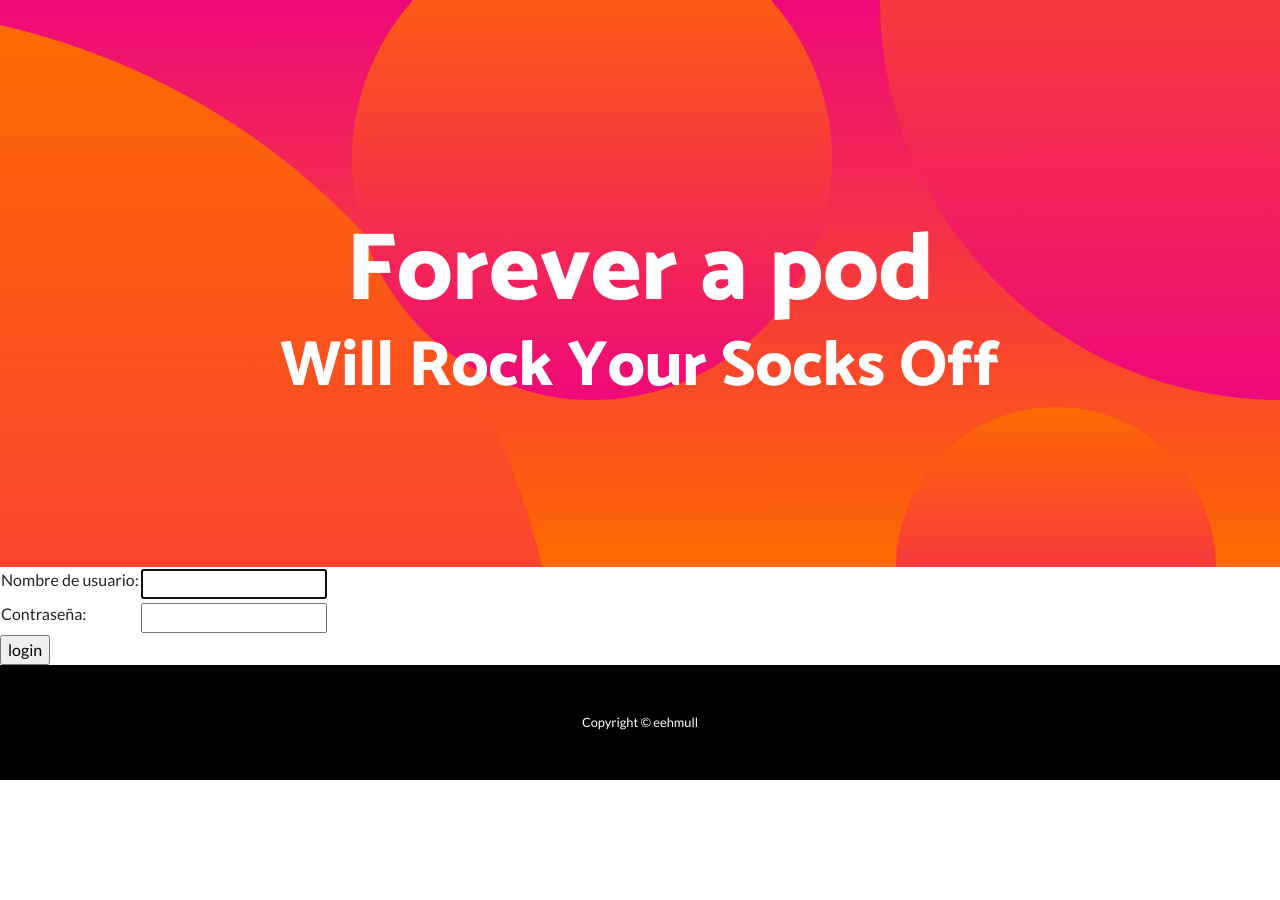
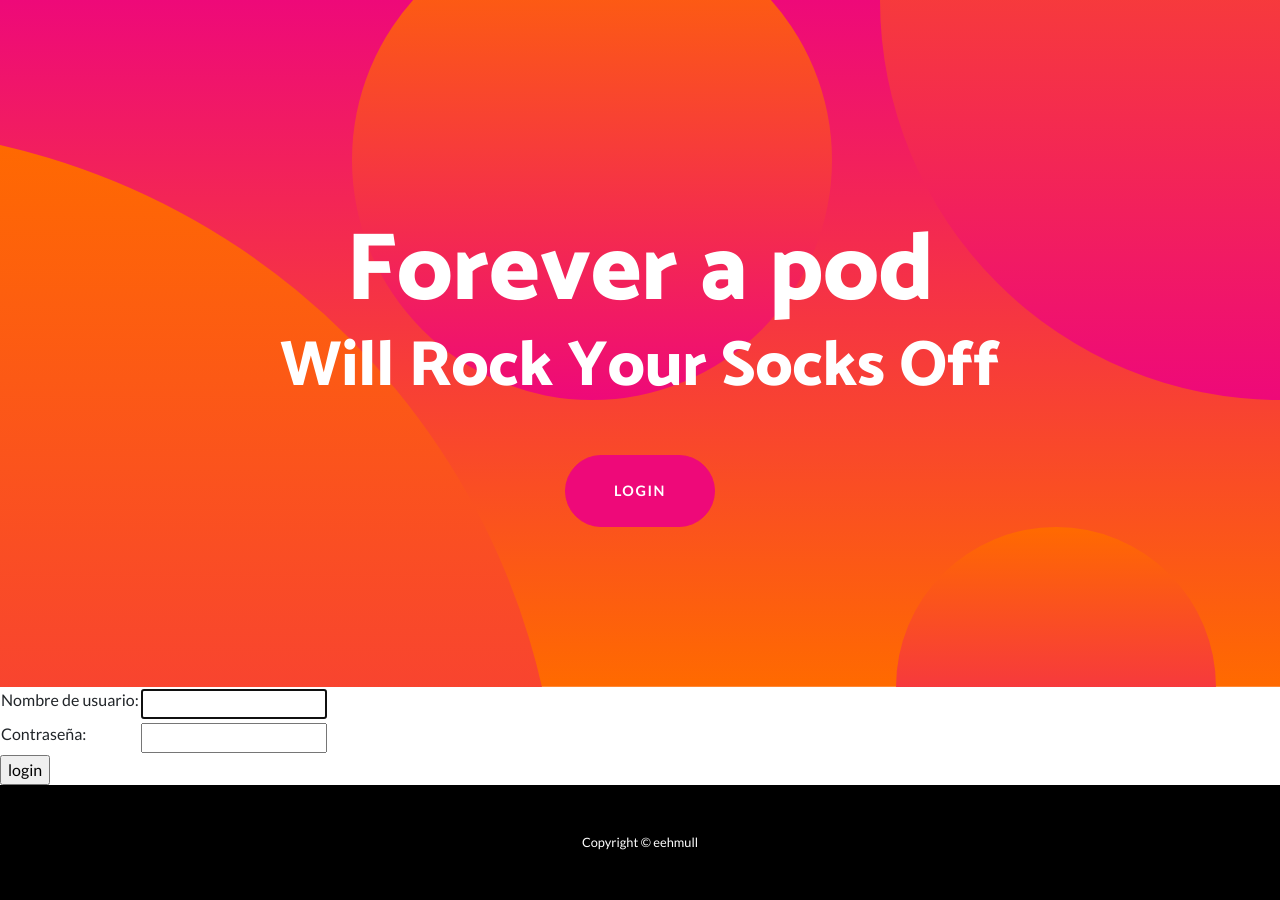
Before and after one commit to eehmull/ProyectoPC, a Django app: page /accounts/login/?next=/detalle/1/ in a window 1280 px wide. Before the commit the page ends 780 px from the top, so only its background shows below. Run offline with Django 3.2, Linux system fonts and the light colour scheme; some libraries are stand-ins or nearby versions.

Commit message:
Final final

```diff
--- a/podcast/templates/podcast/base.html
+++ b/podcast/templates/podcast/base.html
@@ -34,9 +34,9 @@
          <h2 class="masthead-subheading mb-0">Will Rock Your Socks Off</h2>
          {% if user.is_authenticated %}
             <a href="{% url 'nuevo' %}" class="btn btn-primary btn-xl rounded-pill mt-5">Agregar podcast<i class="fas fa-plus"></i></a>
-          <!--  <p class="top-menu">Hello {{ user.username }} <small>(<a href="{% url 'logout' %}">Log out</a>)</small></p>-->
+            <p class="top-menu">Hello {{ user.username }} <small>(<a href="{% url 'logout' %}">Log out</a>)</small></p>
             {% else %}
-          <!--  <a href="{% url 'login' %}" class="btn btn-primary btn-xl rounded-pill mt-5"><span class="glyphicon glyphicon-lock"></span></a>-->
+            <a href="{% url 'login' %}" class="btn btn-primary btn-xl rounded-pill mt-5">Login<span class="glyphicon glyphicon-lock"></span></a>
         {% endif %}
       <!--   <a href="#" class="btn btn-primary btn-xl rounded-pill mt-5">Learn More</a> -->
        </div>
@@ -60,7 +60,6 @@
      </div>
      <!-- /.container -->
    </footer>
-
    <!-- Bootstrap core JavaScript -->
    <script src="vendor/jquery/jquery.min.js"></script>
    <script src="vendor/bootstrap/js/bootstrap.bundle.min.js"></script>
```
